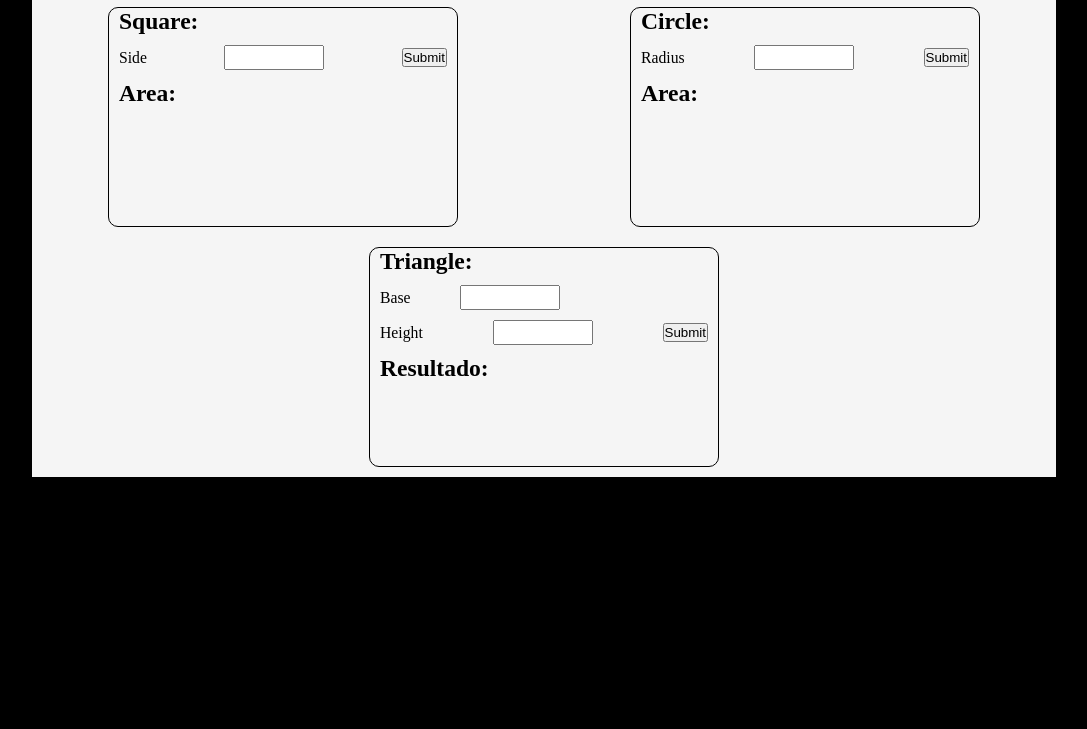
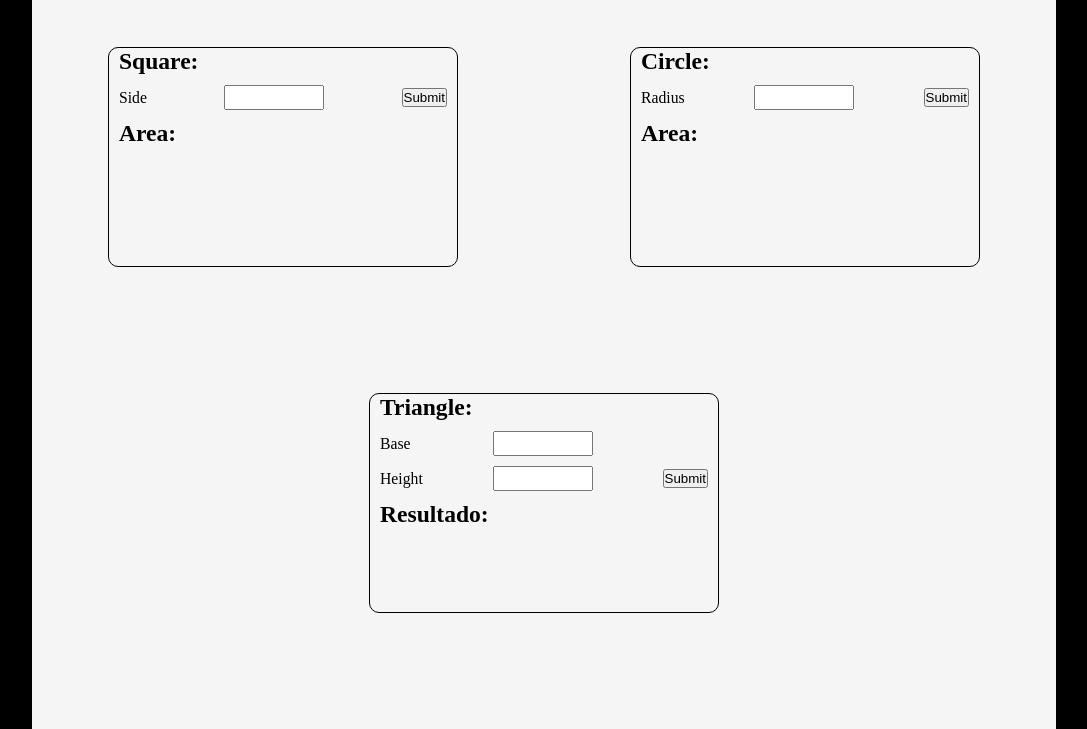
Before and after one commit to JoanMgro/JoanMgro.github.io, a plain HTML site: page index.html in a window 1280 px wide. Shown: the part 76-805 px from the top of the page, without its empty margins (96-1183 px from the left). Drawn offline with Linux system fonts and the light colour scheme.

Commit message:
finished responsive to larger screens

```diff
--- a/large.css
+++ b/large.css
@@ -1,4 +1,17 @@
+body {
+    width: 100%;
+    height: 100vh;
+}
+
 h1 {
 
     font-size: 6rem;
 }
+
+.main_container {
+    padding-top: 50px;
+
+    height: 91.5% ;
+
+
+}
--- a/medium.css
+++ b/medium.css
@@ -1,4 +1,14 @@
+
 h1 {
 
     font-size: 4rem;
 }
+
+.main_container {
+    height: 100vh;
+}
+
+.upper_data {
+
+    gap: 82px;
+ }
--- a/style.css
+++ b/style.css
@@ -1,5 +1,7 @@
 html {
     box-sizing: border-box;
+
+
 
     font-size: 65.5%;
 
@@ -19,7 +21,7 @@ html {
      min-width: 375px;
      width: 100vw;
      margin: 0px;
-     height: 100%;
+     height: fit-content;
 
  }
 
@@ -44,7 +46,7 @@ html {
 
     min-width: 355px;
     width: 80%;
-    height: 100%;
+    height: fit-content;
 
     margin: 0 auto;
     padding-top: 10px;
```
